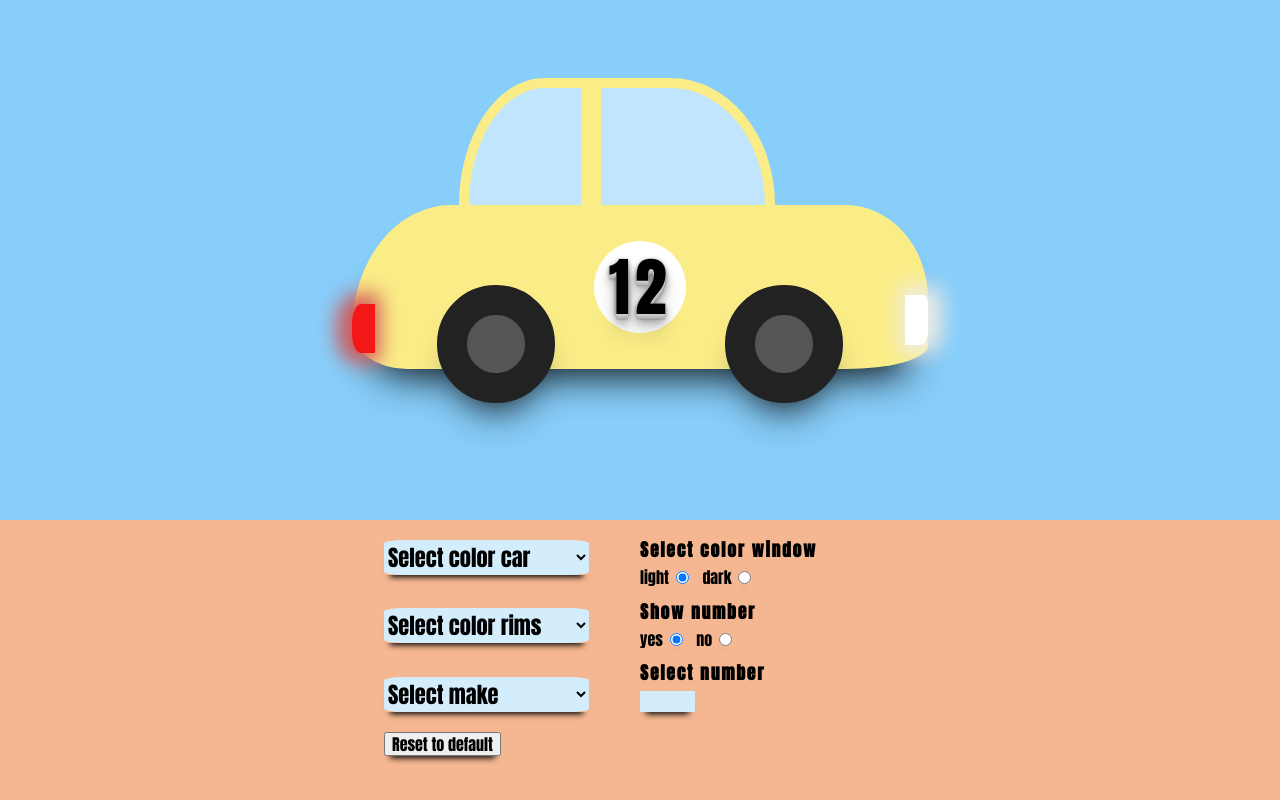
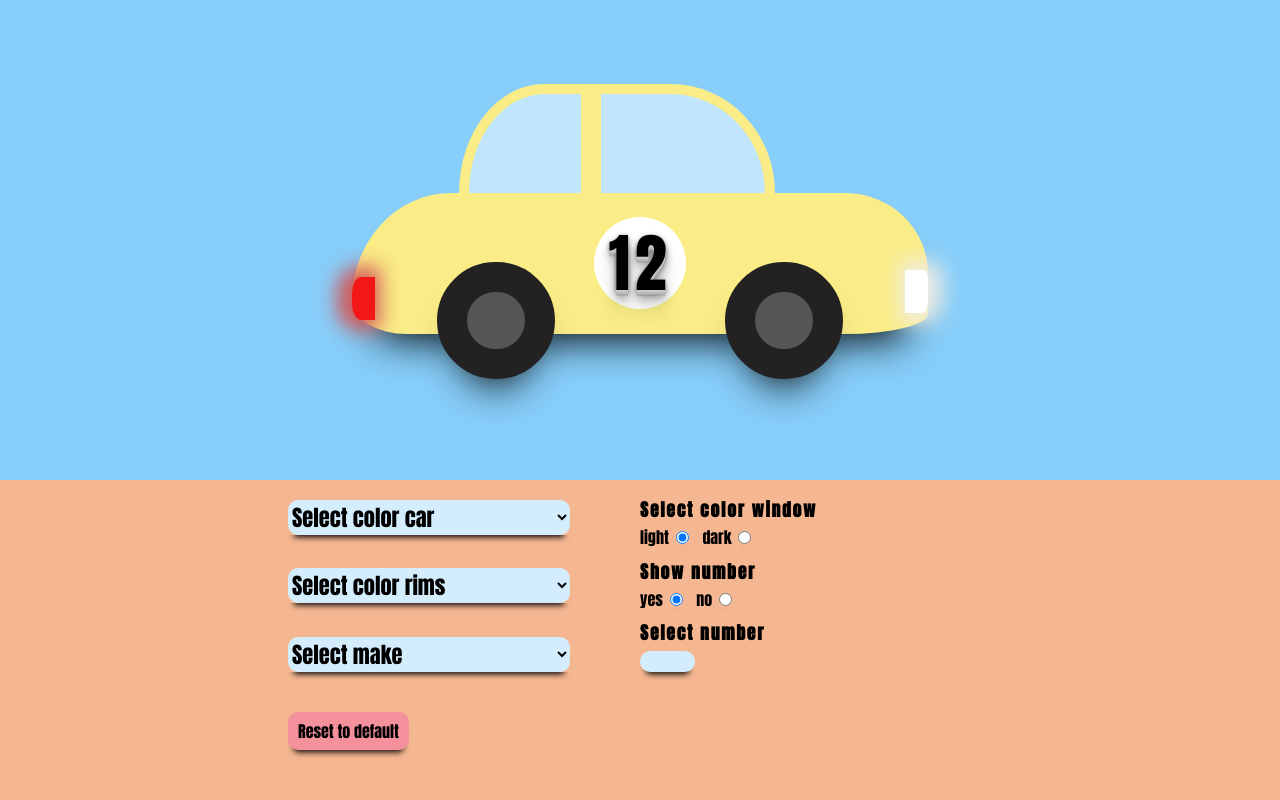
Before and after one commit to HansG26/car-application-kunstmaan, a website built with webpack: page app/index.html in a window 1280 px wide. Built offline with nearby package versions, Linux system fonts and the light colour scheme.

Commit message:
make car responsive

```diff
--- a/app/assets/styles/base/_global.css
+++ b/app/assets/styles/base/_global.css
@@ -18,6 +18,7 @@ input[type="number"] {
     display: block;
     border: none;
     background-color: $menuBlue;
+    border-radius: 10px;
 }
 
 input[type="radio"] {
--- a/app/assets/styles/modules/_car-section.css
+++ b/app/assets/styles/modules/_car-section.css
@@ -1,6 +1,10 @@
 .car-section {
     background-color: $skyBlue;
-    height: 65vh;
+    height: 40vh;
     display: flex;
     align-items: center;
+
+    @media (min-width: 530px) {
+        height: 60vh;
+    }
 }
--- a/app/assets/styles/modules/_car.css
+++ b/app/assets/styles/modules/_car.css
@@ -1,8 +1,23 @@
 .car {
-    width: 45%;
+    width: 85%;
     height: 70%;
     margin-left: auto;
     margin-right: auto;
+
+    @media (min-width: 530px) {
+        width: 70%;
+        height: 55%;
+    }
+
+    @media (min-width: 820px) {
+        width: 55%;
+        height: 60%;
+    }
+
+    @media (min-width: 1120px) {
+        width: 45%;
+        height: 65%
+    }
 
     &__top {
         height: 35%;
@@ -70,9 +85,9 @@
         &__number {
             position: relative;
             display: inline-block;
-            width: 16%;
+            width: 20%;
             height: 0;
-            padding: 8% 0;
+            padding: 10% 0;
             border-radius: 50%;
             background-color: $white;
             text-align: center;
@@ -86,6 +101,21 @@
             0 0 5px rgba(0,0,0,.1), 0 1px 3px rgba(0,0,0,.3),
             0 3px 5px rgba(0,0,0,.2), 0 5px 10px rgba(0,0,0,.25),
             0 10px 10px rgba(0,0,0,.2), 0 20px 20px rgba(0,0,0,.15);
+
+            @media (min-width: 530px) {
+                width: 19%;
+                padding: 9.5% 0;
+            }
+
+            @media (min-width: 820px) {
+                width: 18%;
+                padding: 9% 0;
+            }
+
+            @media (min-width: 1120px) {
+                width: 16%;
+                padding: 8% 0;
+            }
         }
     }
 
--- a/app/assets/styles/modules/_mod-menu.css
+++ b/app/assets/styles/modules/_mod-menu.css
@@ -1,15 +1,27 @@
 .mod-menu {
-    width: 40%;
+    width: 85%;
     margin-left: auto;
     margin-right: auto;
-    display: flex;
+    display: block;
     flex-wrap: wrap;
     padding-top: 20px;
+
+    @media (min-width: 1120px) {
+        width: 45%;
+    }
+
+    @media (min-width: 820px) {
+        width: 55%;
+    }
+
+    @media (min-width: 530px) {
+        display: flex;
+    }
 
     &__dropdown {
        font-size: 1.4em;
        background-color: $menuBlue;
-       border-radius: 10%;
+       border-radius: 10px;
        width: 80%;
     }
 
@@ -19,7 +31,11 @@
     }
 
     &__reset {
-        margin-top: 20px;
+        margin-top: 40px;
+        background-color: #F5919D;
+        border: none;
+        padding: 10px;
+        border-radius: 10px;
     }
 
 
--- a/app/assets/styles/modules/_mod-section.css
+++ b/app/assets/styles/modules/_mod-section.css
@@ -1,4 +1,8 @@
 .mod-section {
     background-color: $mainOrange;
-    height: 35vh;
+    height: 60vh;
+
+    @media (min-width: 530px) {
+        height: 40vh;
+    }
 }
--- a/app/assets/styles/modules/_panel.css
+++ b/app/assets/styles/modules/_panel.css
@@ -3,4 +3,5 @@
     flex-direction: column;
     display: flex;
     justify-content: space-between;
+    align-content: flex-end;
 }
--- a/app/temp/styles/styles.css
+++ b/app/temp/styles/styles.css
@@ -210,23 +210,42 @@ select { /* 1 */
     display: block;
     border: none;
     background-color: #D4EDFD;
+    border-radius: 10px;
 }input[type="radio"] {
     margin-left: 3px;
     margin-right: 10px;
 }.car-section {
     background-color: #87cefa;
-    height: 65vh;
+    height: 40vh;
     display: flex;
     align-items: center;
-}.mod-section {
+}@media (min-width: 530px) {.car-section {
+        height: 60vh
+}
+    }.mod-section {
     background-color: #f5b791;
-    height: 35vh;
-}.car {
-    width: 45%;
+    height: 60vh;
+}@media (min-width: 530px) {.mod-section {
+        height: 40vh
+}
+    }.car {
+    width: 85%;
     height: 70%;
     margin-left: auto;
     margin-right: auto;
-}.car__top {
+}@media (min-width: 530px) {.car {
+        width: 70%;
+        height: 55%
+}
+    }@media (min-width: 820px) {.car {
+        width: 55%;
+        height: 60%
+}
+    }@media (min-width: 1120px) {.car {
+        width: 45%;
+        height: 65%
+}
+    }.car__top {
         height: 35%;
         width: 55%;
         margin-left: auto;
@@ -278,9 +297,9 @@ select { /* 1 */
         }.car__body__number {
             position: relative;
             display: inline-block;
-            width: 16%;
+            width: 20%;
             height: 0;
-            padding: 8% 0;
+            padding: 10% 0;
             border-radius: 50%;
             background-color: #fff;
             text-align: center;
@@ -294,7 +313,19 @@ select { /* 1 */
             0 0 5px rgba(0,0,0,.1), 0 1px 3px rgba(0,0,0,.3),
             0 3px 5px rgba(0,0,0,.2), 0 5px 10px rgba(0,0,0,.25),
             0 10px 10px rgba(0,0,0,.2), 0 20px 20px rgba(0,0,0,.15);
-        }.car__bottom {
+        }@media (min-width: 530px) {.car__body__number {
+                width: 19%;
+                padding: 9.5% 0
+        }
+            }@media (min-width: 820px) {.car__body__number {
+                width: 18%;
+                padding: 9% 0
+        }
+            }@media (min-width: 1120px) {.car__body__number {
+                width: 16%;
+                padding: 8% 0
+        }
+            }.car__bottom {
         height: 20%;
         background-color: transparent;
         display: flex;
@@ -310,29 +341,49 @@ select { /* 1 */
             top: -115%;
             box-shadow: 0px 30px 40px -25px rgba(0, 0, 0, 1);
         }.mod-menu {
-    width: 40%;
+    width: 85%;
     margin-left: auto;
     margin-right: auto;
-    display: flex;
+    display: block;
     flex-wrap: wrap;
     padding-top: 20px;
 
 
-}.mod-menu__dropdown {
+}@media (min-width: 1120px) {.mod-menu {
+        width: 45%
+
+
+}
+    }@media (min-width: 820px) {.mod-menu {
+        width: 55%
+
+
+}
+    }@media (min-width: 530px) {.mod-menu {
+        display: flex
+
+
+}
+    }.mod-menu__dropdown {
        font-size: 1.4em;
        background-color: #D4EDFD;
-       border-radius: 10%;
+       border-radius: 10px;
        width: 80%;
     }.mod-menu__radio {
         width: 80%;
         margin-bottom: 15px;
     }.mod-menu__reset {
-        margin-top: 20px;
+        margin-top: 40px;
+        background-color: #F5919D;
+        border: none;
+        padding: 10px;
+        border-radius: 10px;
     }.panel {
     width: 50%;
     flex-direction: column;
     display: flex;
     justify-content: space-between;
+    align-content: flex-end;
 }.title {
     margin-bottom: 8px;
     margin-top: 0;
--- a/package.json
+++ b/package.json
@@ -15,6 +15,7 @@
     "gulp-postcss": "^8.0.0",
     "gulp-watch": "^5.0.1",
     "postcss-import": "^12.0.0",
+    "postcss-mixins": "^6.2.0",
     "postcss-nested": "^4.1.0",
     "postcss-simple-vars": "^5.0.1",
     "webpack": "^3.8.1",
```
Also changed, not shown: 1 other file.
